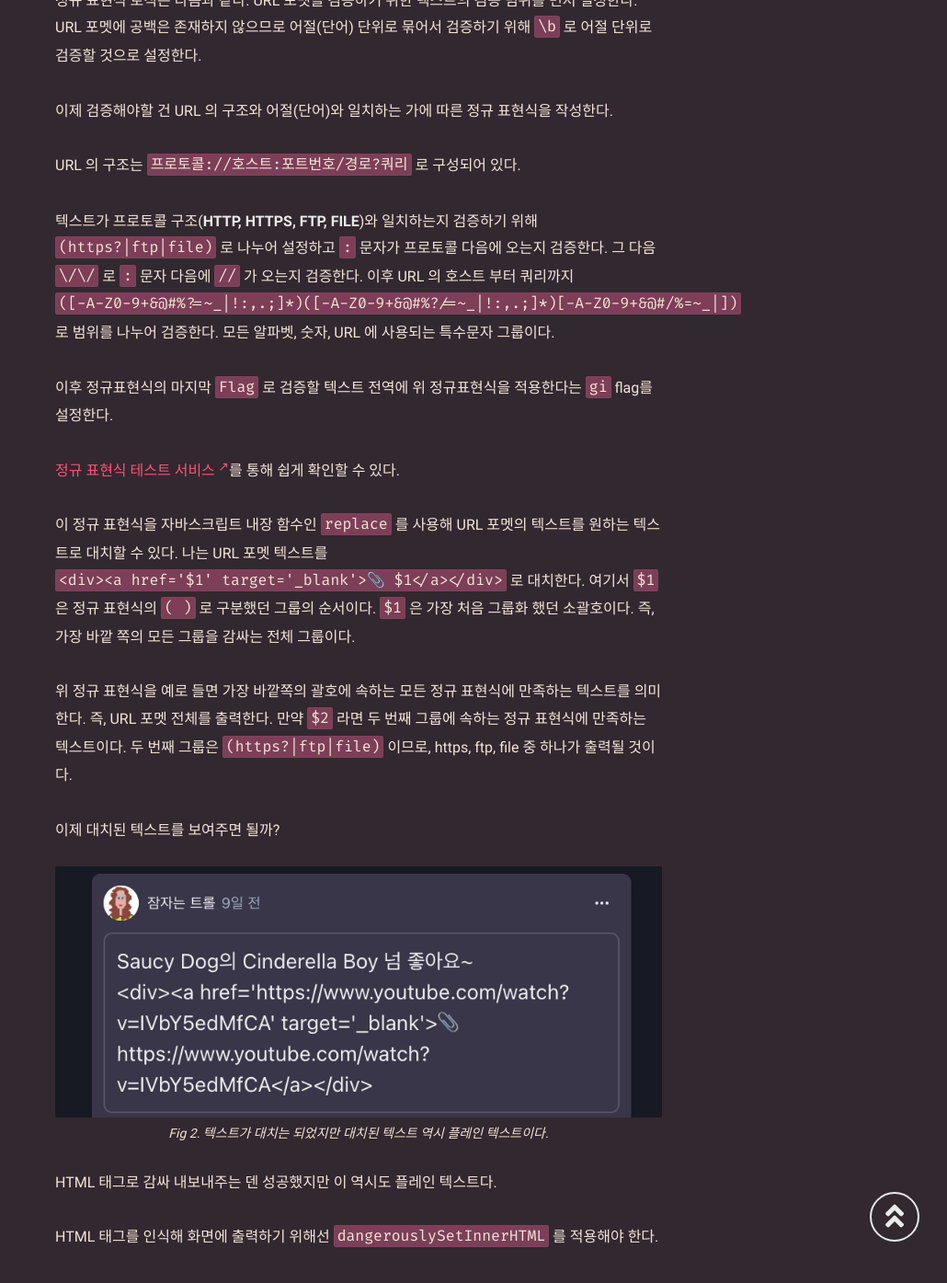
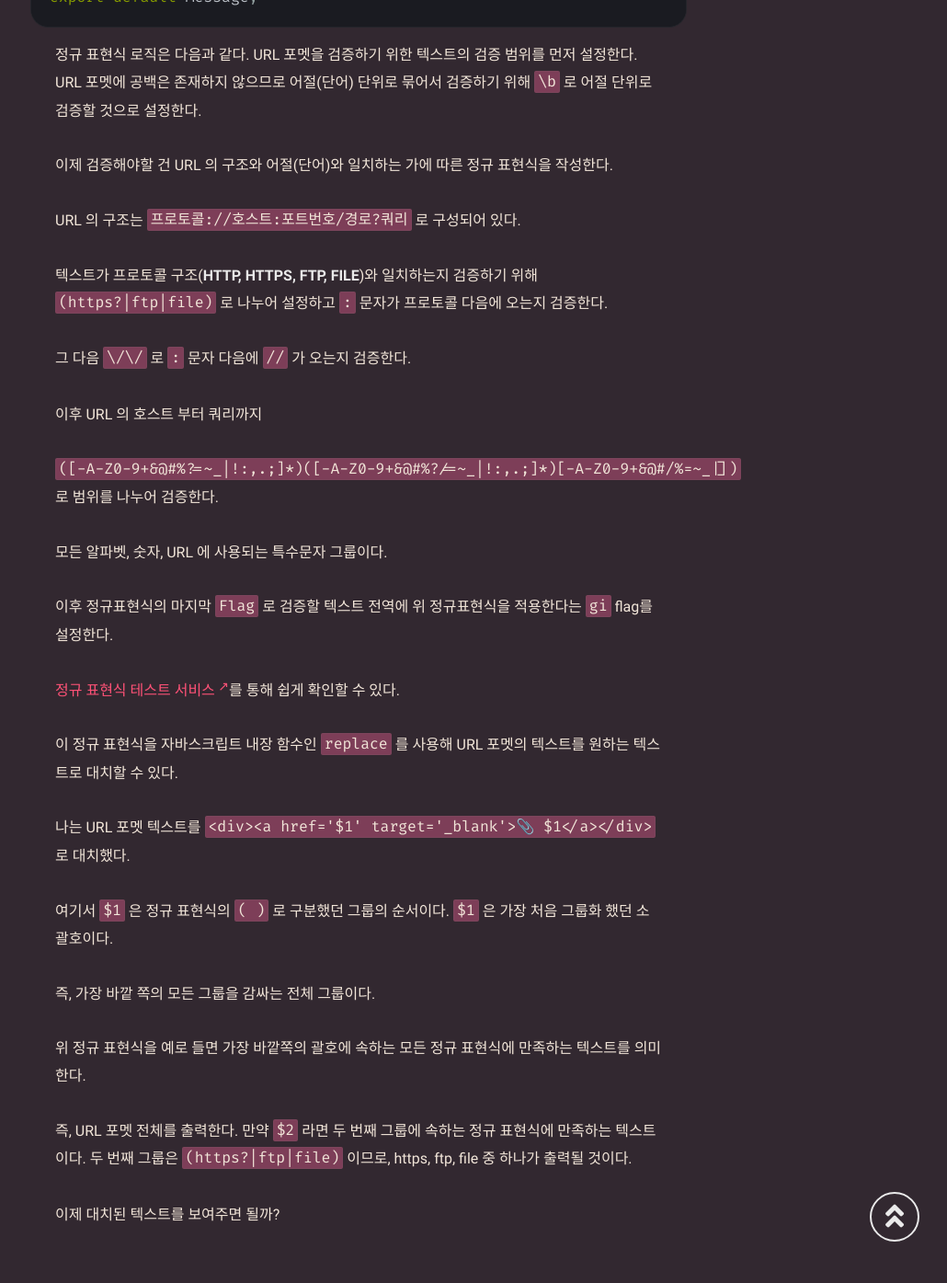
Before and after one commit to mniYUNSU/mniYUNSU.github.io, a Jekyll site: the page built from _posts/js-autolinking/2022-09-06-js-autolinking.md, in a window 1280 px wide and 1400 px high, scrolled down 1710 px. Shown: the top 1395 px of the window at 92% size, without its empty margins (250-1280 px from the left). Built offline with Jekyll 4.4.1, drawn with Linux system fonts in a browser that asks for light colours; some web fonts are replaced; comment, search, counter and statistics services are not loaded; some of the changed text lies outside the part shown.

Commit message:
posting : auto-linking

```diff
--- a/_posts/js-autolinking/2022-09-06-js-autolinking.md
+++ b/_posts/js-autolinking/2022-09-06-js-autolinking.md
@@ -9,7 +10,9 @@
 
 # 개요
 
-혼자 만드는 <a href="https://who-sekai.vercel.app/ownsgks" target="_blank" rel="noopener">작은 프로젝트</a>가 있다. 일기처럼 남기고 싶은 말을 적을 수 있고, 다른 사람들이 댓글도 달 수 있는 단순한 목적의 프로젝트이다.
+혼자 만드는 <a href="https://who-sekai.vercel.app/ownsgks" target="_blank" rel="noopener">작은 프로젝트</a>가 있다.
+
+일기처럼 남기고 싶은 말을 적을 수 있고, 다른 사람들이 댓글도 달 수 있는 단순한 목적의 프로젝트이다.
 
 요즘 듣는 노래를 글로 남겨두려 유튜브 링크와 함께 글을 업로드했다. 사실 당연하게 유튜브 링크를 클릭하면 유튜브 페이지가 뜰 줄 알았는데, 단순 텍스트만 보여주었다.
 
@@ -57,17 +60,35 @@
 
 URL 의 구조는 `프로토콜://호스트:포트번호/경로?쿼리` 로 구성되어 있다.
 
-텍스트가 프로토콜 구조(**HTTP, HTTPS, FTP, FILE**)와 일치하는지 검증하기 위해 `(https?|ftp|file)` 로 나누어 설정하고 `:` 문자가 프로토콜 다음에 오는지 검증한다. 그 다음 `\/\/` 로 `:` 문자 다음에 `//` 가 오는지 검증한다. 이후 URL 의 호스트 부터 쿼리까지 `([-A-Z0-9+&@#%?=~_|!:,.;]*)([-A-Z0-9+&@#%?/=~_|!:,.;]*)[-A-Z0-9+&@#/%=~_|])` 로 범위를 나누어 검증한다. 모든 알파벳, 숫자, URL 에 사용되는 특수문자 그룹이다.
+텍스트가 프로토콜 구조(**HTTP, HTTPS, FTP, FILE**)와 일치하는지 검증하기 위해 `(https?|ftp|file)` 로 나누어 설정하고 `:` 문자가 프로토콜 다음에 오는지 검증한다.
+
+그 다음 `\/\/` 로 `:` 문자 다음에 `//` 가 오는지 검증한다.
+
+이후 URL 의 호스트 부터 쿼리까지
+
+`([-A-Z0-9+&@#%?=~_|!:,.;]*)([-A-Z0-9+&@#%?/=~_|!:,.;]*)[-A-Z0-9+&@#/%=~_|])` 로 범위를 나누어 검증한다.
+
+모든 알파벳, 숫자, URL 에 사용되는 특수문자 그룹이다.
 
 이후 정규표현식의 마지막 `Flag` 로 검증할 텍스트 전역에 위 정규표현식을 적용한다는 `gi` flag를 설정한다.
 
 <a href="https://regexr.com/" target="_blank" rel="noopener">정규 표현식 테스트 서비스</a>를 통해 쉽게 확인할 수 있다.
 
-이 정규 표현식을 자바스크립트 내장 함수인 `replace` 를 사용해 URL 포멧의 텍스트를 원하는 텍스트로 대치할 수 있다. 나는 URL 포멧 텍스트를 `<div><a href='$1' target='_blank'>📎 $1</a></div>` 로 대치한다. 여기서 `$1` 은 정규 표현식의 `( )` 로 구분했던 그룹의 순서이다. `$1` 은 가장 처음 그룹화 했던 소괄호이다. 즉, 가장 바깥 쪽의 모든 그룹을 감싸는 전체 그룹이다.
+이 정규 표현식을 자바스크립트 내장 함수인 `replace` 를 사용해 URL 포멧의 텍스트를 원하는 텍스트로 대치할 수 있다.
 
-위 정규 표현식을 예로 들면 가장 바깥쪽의 괄호에 속하는 모든 정규 표현식에 만족하는 텍스트를 의미한다. 즉, URL 포멧 전체를 출력한다. 만약 `$2` 라면 두 번째 그룹에 속하는 정규 표현식에 만족하는 텍스트이다. 두 번째 그룹은 `(https?|ftp|file)` 이므로, https, ftp, file 중 하나가 출력될 것이다.
+나는 URL 포멧 텍스트를 `<div><a href='$1' target='_blank'>📎 $1</a></div>` 로 대치했다.
+
+여기서 `$1` 은 정규 표현식의 `( )` 로 구분했던 그룹의 순서이다. `$1` 은 가장 처음 그룹화 했던 소괄호이다.
+
+즉, 가장 바깥 쪽의 모든 그룹을 감싸는 전체 그룹이다.
+
+위 정규 표현식을 예로 들면 가장 바깥쪽의 괄호에 속하는 모든 정규 표현식에 만족하는 텍스트를 의미한다.
+
+즉, URL 포멧 전체를 출력한다. 만약 `$2` 라면 두 번째 그룹에 속하는 정규 표현식에 만족하는 텍스트이다. 두 번째 그룹은 `(https?|ftp|file)` 이므로, https, ftp, file 중 하나가 출력될 것이다.
 
 이제 대치된 텍스트를 보여주면 될까?
+
+<br>
 
 <figure>
 <img src="./../../images/js-autolinking2.png" alt="js-autolinking2">
@@ -80,15 +101,21 @@
 
 # dangerouslySetInnerHTML
 
-`dangerouslySetInnerHTML` 은 브라우저 DOM 에 `innerHTML` 을 적용하기 위한 React 의 대체 메소드이다. `innerHTML` 은 엘리먼트 내에 포함된 HTML 마크업을 직접 설정하거나 가져오는 메소드이다. 이를 적용하면 엘리먼트의 모든 자식 요소가 제거되며 `innerHTML` 에 적용한 HTML 요소들을 파싱하여 엘리먼트를 대체한다.
+`dangerouslySetInnerHTML` 은 브라우저 DOM 에 `innerHTML` 을 적용하기 위한 React 의 대체 메소드이다.
+
+`innerHTML` 은 엘리먼트 내에 포함된 HTML 마크업을 직접 설정하거나 가져오는 메소드이다. 이를 적용하면 엘리먼트의 모든 자식 요소가 제거되며 `innerHTML` 에 적용한 HTML 요소들을 파싱하여 엘리먼트를 대체한다.
 
 동적인 엘리먼트를 구현할 수 있다는 장점이 있지만 <a href="https://namu.wiki/w/XSS" target="_blank" rel="noopener">사이트 간 스크립팅(XSS: Cross Site Scripting) 공격</a>에 취약하다.
 
-XSS 는 웹 앱의 취약점 중 하나로, 일반적인 사용자가 페이지에 악성 스크립트를 삽입할 수 있는 취약점이다. 이를 통해 악의적인 유저가 사용자의 쿠키, 세션 등을 탈취하거나 비정상적인 웹 앱의 기능을 수행할 수 있다. 이를 방지하기 위해 사용자의 입력 값을 검사해야 한다.
+XSS 는 웹 앱의 취약점 중 하나로, 일반적인 사용자가 페이지에 악성 스크립트를 삽입할 수 있는 취약점이다.
+
+이를 통해 악의적인 유저가 사용자의 쿠키, 세션 등을 탈취하거나 비정상적인 웹 앱의 기능을 수행할 수 있다. 이를 방지하기 위해 사용자의 입력 값을 검사해야 한다.
 
 React가 만든 `dangerouslySetInnerHTML` 은 위와 같은 위험을 상기시키기 위해 `dangerouslySetInnerHTML` 로 이름이 지어졌으며, `__html` 키로 객체를 전달해야 한다.
 
-`innerHTML` 와 `dangerouslySetInnerHTML` 의 큰 차이점은 `innerHTML` 은 DOM 노드가 수정되면 수정된 것을 알 수 없다. 반면 `dangerouslySetInnerHTML` 은 React 의 Virtual DOM 과 실제 DOM을 비교해 변경된 것이 있다면 리렌더링이 되도록 한다는 것이다.
+`innerHTML` 와 `dangerouslySetInnerHTML` 의 큰 차이점은 `innerHTML` 은 DOM 노드가 수정되면 수정된 것을 알 수 없다.
+
+반면 `dangerouslySetInnerHTML` 은 React 의 **Virtual DOM 과 실제 DOM을 비교**해 변경된 것이 있다면 리렌더링이 되도록 한다는 것이다.
 
 이 방법을 통해 최종적으로 오토 링킹을 구현할 수 있다.
 
```
Also changed, not shown: other parts of _posts/js-autolinking/2022-09-06-js-autolinking.md (+1 -0 lines).
